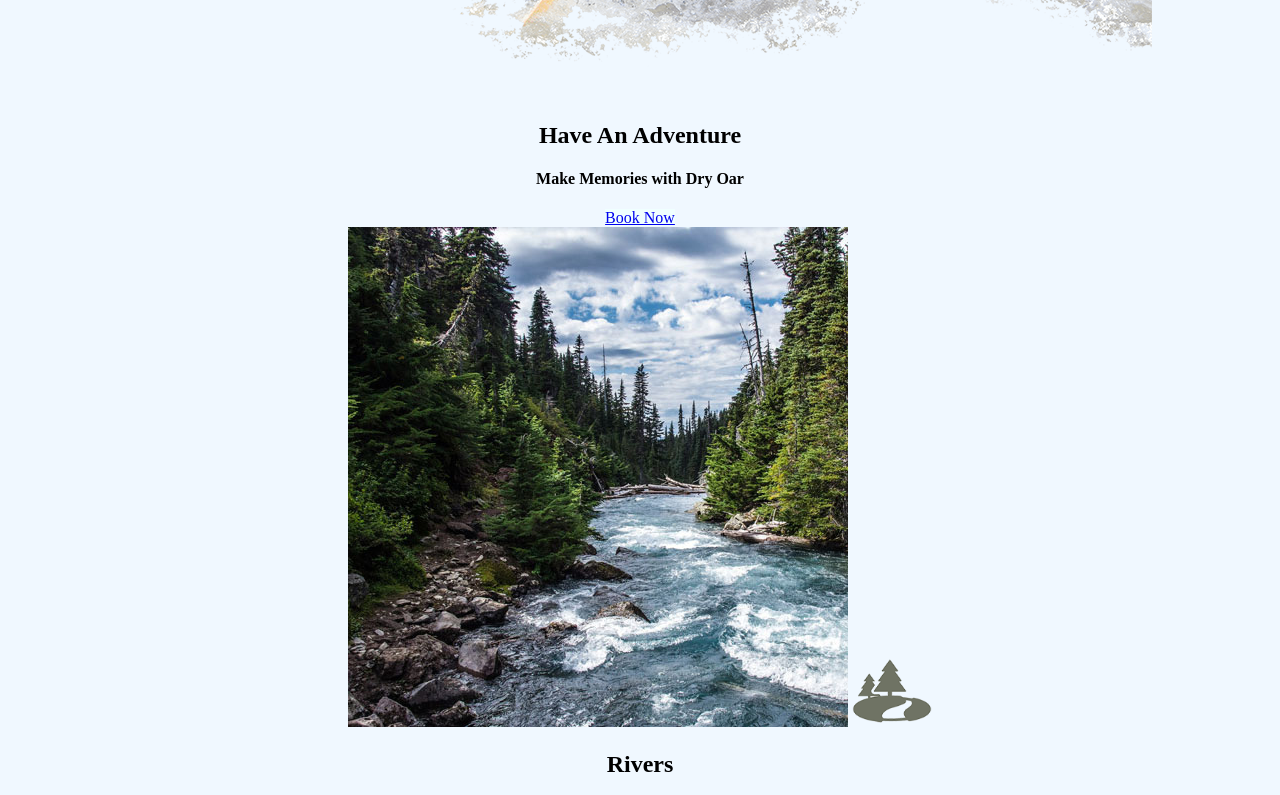
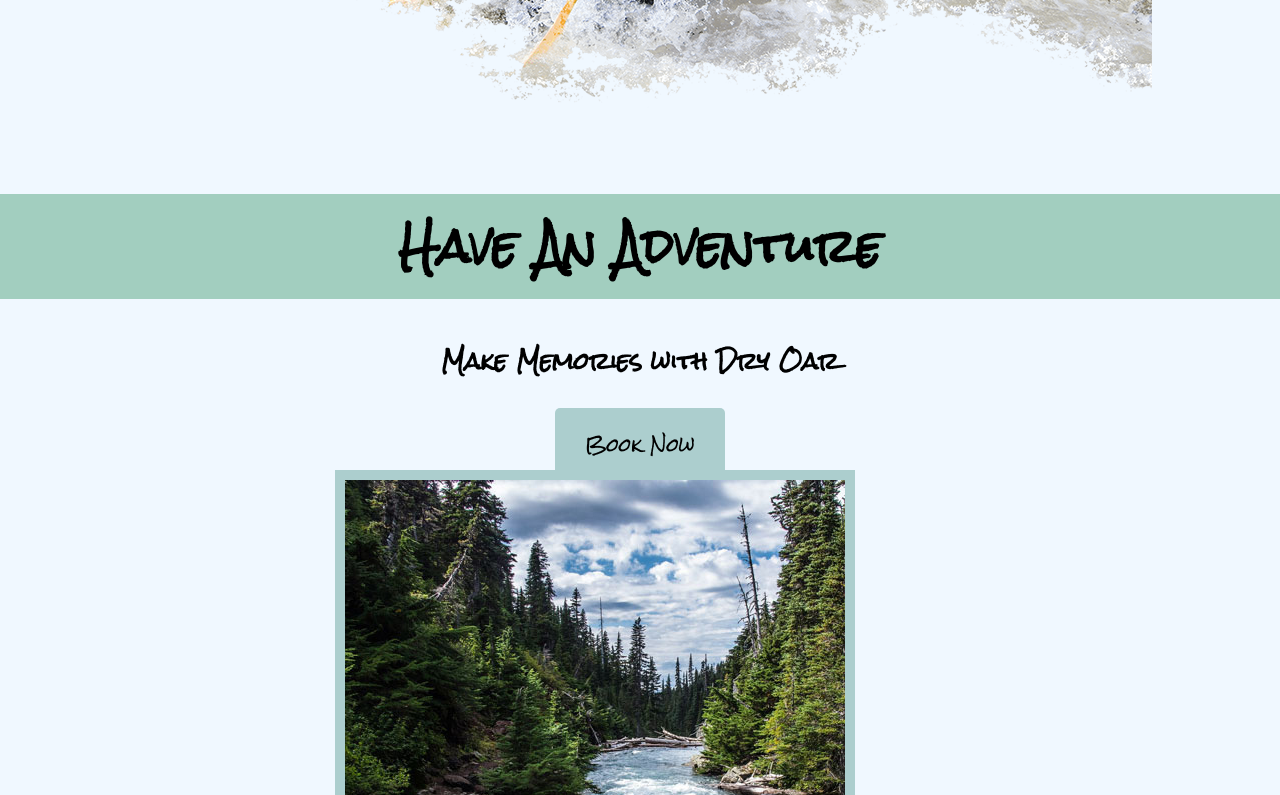
Before and after one commit to mason-mcshane/wdd130, a plain HTML site: page wwr/index.html in a window 1280 px wide. Shown: the part 900-1695 px from the top of the page. Drawn offline with Linux system fonts and the light colour scheme.

Commit message:
finished the assignment

```diff
--- a/wwr/styles/style.css
+++ b/wwr/styles/style.css
@@ -1,17 +1,49 @@
-body {
+@import url('https://fonts.googleapis.com/css2?family=Roboto&family=Rock+Salt&display=swap');
+
+body{
     background-color:#f0f8ff;
+    font-family: 'Rock Salt', 'Bradley Hand', 'sans-serif';
+    font-size: 22px;
+    margin: 0;
+    padding: 0;
 }
 
 header{
     background-color:#a2cebf;
+    font-family: 'Rock Salt', 'Bradley Hand', 'sans-serif';
+    margin: 0;
+}
+
+.home-title{
+    background-color:#a2cebf;
+    font-family: 'Rock Salt', 'Bradley Hand', 'sans-serif';
+    font-size: 2em;
 }
 
 nav a:hover{
-    background-color:#ff0000;
+    text-decoration: none;
+    color:#ff0000;
+    text-align: center;
+    padding: 35px;
+
 }
 
-.book, .join, .book:hover, .join:hover{
-    background-color:#f0ffff;
+.book, .join{
+    background-color:#accece;
+    color: black;
+    text-decoration: none;
+    font-size: 18px;
+    padding: 15px 30px;
+    margin-top: 50px;
+    border-radius: 5px;
+}
+
+.card-img{
+    border: 10px solid #accece
+}
+
+main section img {
+    box-sizing: border-box;
 }
 
 #background{
@@ -21,12 +53,13 @@ nav a:hover{
 
 .msg{
     background-color:#ffe4c4;
+    line-height: 1.5em;
+    padding: 35px;
 }
 
-footer{
-    background-color:#ffe4c4;
+.msg p{
+    padding-bottom: 15px;
 }
-
 #content{
     max-width:1600px;
     margin: 0 auto;
@@ -37,6 +70,22 @@ nav a, #hero-msg h1,#hero-msg h4,.button-box,section{
     text-align: center;
 }
 
+nav a{
+    text-decoration: none;
+    color:#f0f8ff;
+    padding: 35px;
+}
+
 .icon{
     width: 80px;
+    padding-top: 10px;
 }
+
+footer{
+    background-color:#ffe4c4;
+    padding: 25px 50px;
+}
+
+footer .social img{
+    padding-top: 15px;
+}
```
